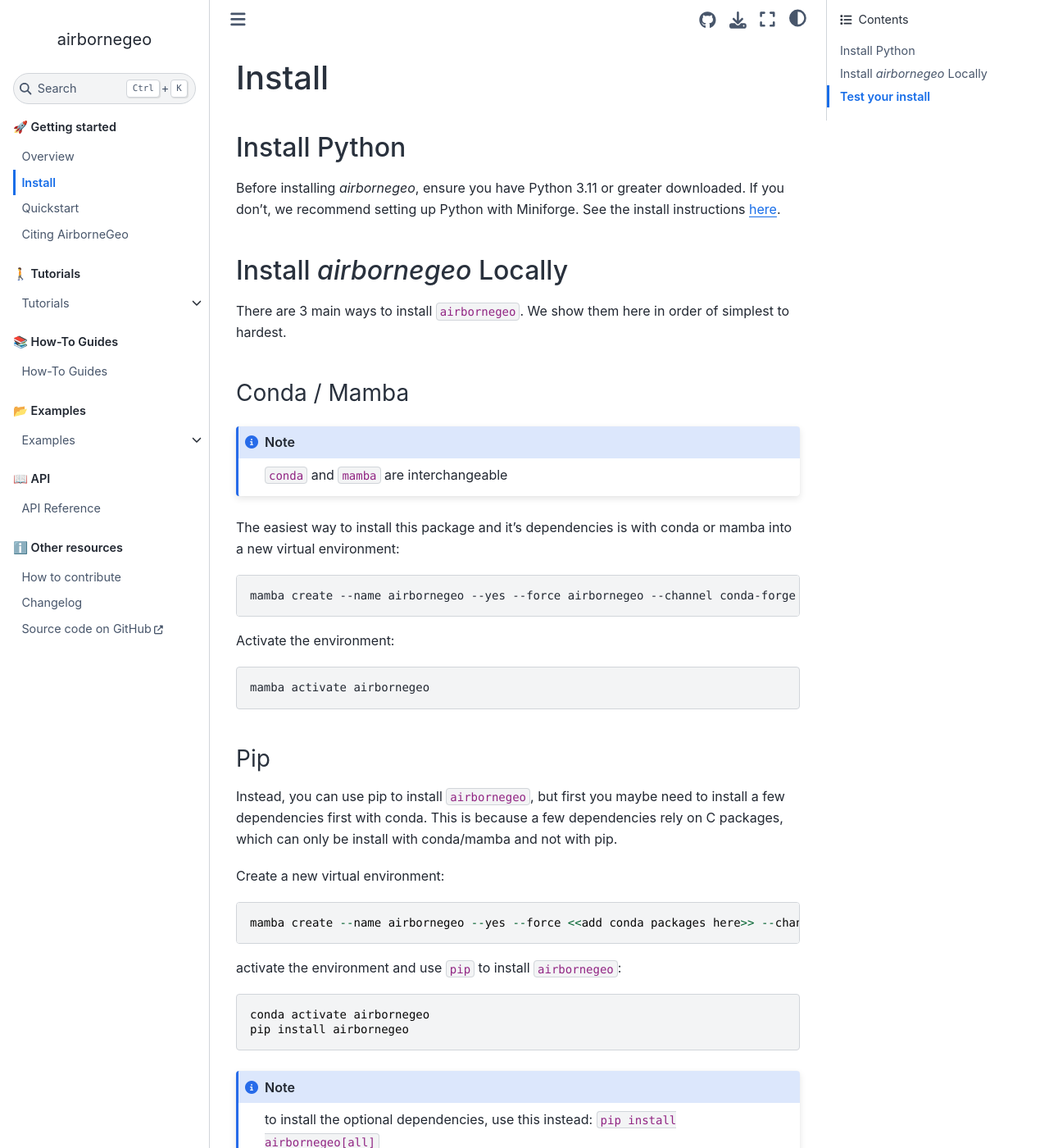
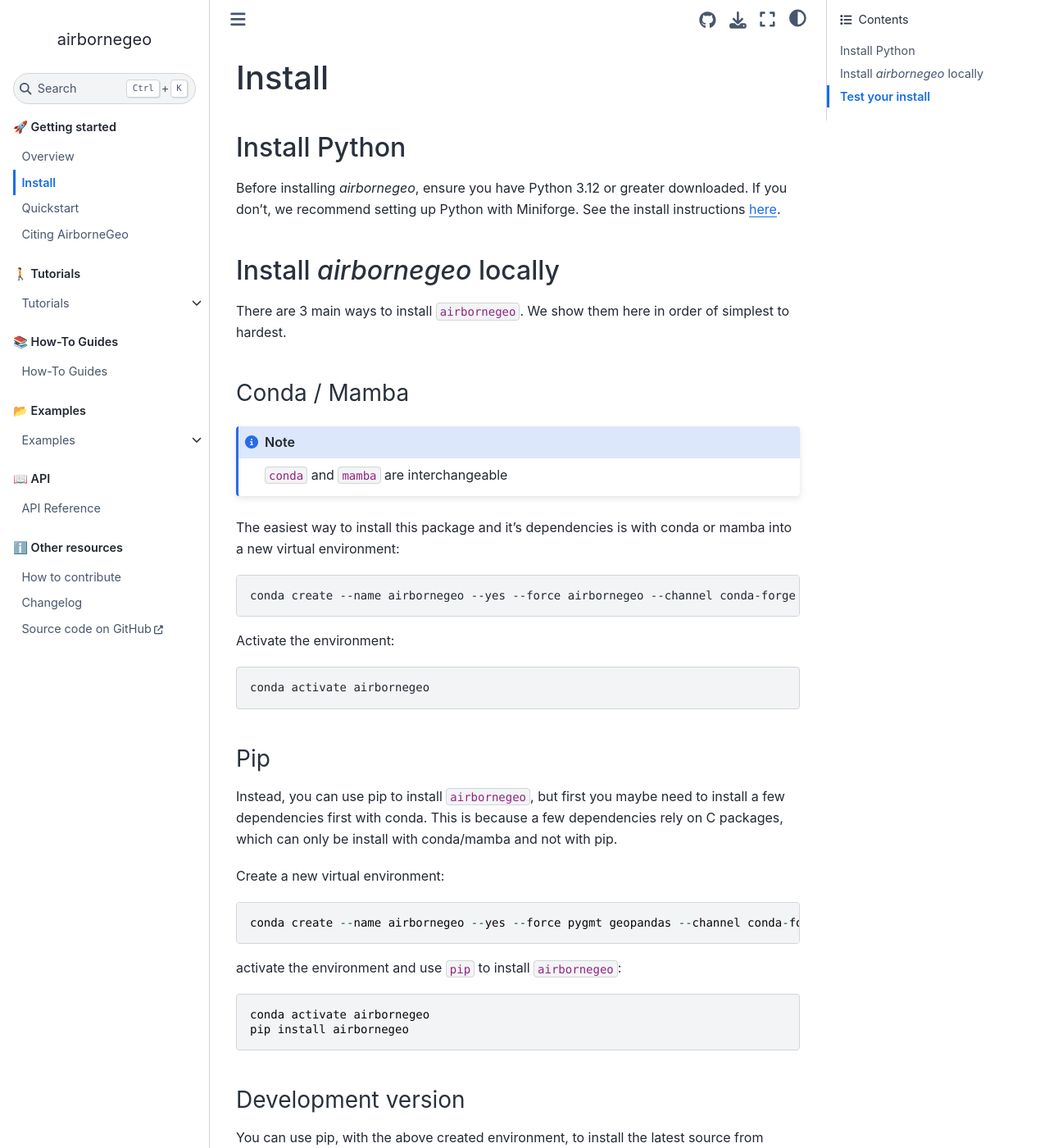
Before and after one commit to GeoToolkits/airbornegeo, a Sphinx documentation site: the page built from docs/install.md, in a window 1280 px wide and 1400 px high. Shown: the whole window at 82% size. Built offline with Sphinx 7.4.7 and the Sphinx Book theme 1.1.4, drawn with Linux system fonts in a browser that asks for light colours; pages that are not in the unit, such as notebooks, are missing from menus.

Commit message:
fixing the docs

````diff
--- a/docs/api/airbornegeo.rst
+++ b/docs/api/airbornegeo.rst
@@ -50,7 +50,5 @@
 .. autosummary::
     :toctree: generated/
 
-    add_intersections
-    calculate_intersection_weights
     calculate_misties
     update_intersections_with_eq_sources
--- a/docs/conf.py
+++ b/docs/conf.py
@@ -8,14 +8,16 @@
 
 extensions = [
     "myst_parser",
-    "sphinx.ext.autodoc",
+    "sphinx.ext.autosummary",
     "sphinx.ext.intersphinx",
     "sphinx.ext.mathjax",
     "sphinx.ext.napoleon",
     "sphinx_autodoc_typehints",
     "sphinx_copybutton",
-    # "sphinx.ext.viewcode",
+    "sphinx.ext.viewcode",
     "nbsphinx",
+    # "sphinxcontrib.bibtex",
+    "sphinx_design",
     # githubpages just adds a .nojekyll file
     "sphinx.ext.githubpages",
 ]
@@ -59,11 +61,11 @@
 ]
 
 always_document_param_types = True
-# add_module_names = False
-# add_function_parentheses = False
+add_module_names = False
+add_function_parentheses = False
 
 
-nbsphinx_execute = "auto"
+nbsphinx_execute = "never"
 
 nbsphinx_execute_arguments = [
     "--InlineBackend.figure_formats={'png2x'}",
@@ -95,5 +97,4 @@
     "use_repository_button": True,
     "use_download_button": True,
     "home_page_in_toc": False,
-    "version_selector": True,
 }
--- a/docs/install.md
+++ b/docs/install.md
@@ -2,11 +2,11 @@
 
 ## Install Python
 
-Before installing _airbornegeo_, ensure you have Python 3.11 or greater downloaded.
+Before installing _airbornegeo_, ensure you have Python 3.12 or greater downloaded.
 If you don't, we recommend setting up Python with Miniforge.
 See the install instructions [here](https://github.com/conda-forge/miniforge).
 
-## Install _airbornegeo_ Locally
+## Install _airbornegeo_ locally
 
 There are 3 main ways to install `airbornegeo`. We show them here in order of simplest to hardest.
 
@@ -18,11 +18,11 @@
 
 The easiest way to install this package and it's dependencies is with conda or mamba into a new virtual environment:
 
-    mamba create --name airbornegeo --yes --force airbornegeo --channel conda-forge
+    conda create --name airbornegeo --yes --force airbornegeo --channel conda-forge
 
 Activate the environment:
 
-    mamba activate airbornegeo
+    conda activate airbornegeo
 
 ### Pip
 
@@ -32,7 +32,7 @@
 Create a new virtual environment:
 
 ```
-mamba create --name airbornegeo --yes --force <<add conda packages here>> --channel conda-forge
+conda create --name airbornegeo --yes --force pygmt geopandas --channel conda-forge
 ```
 
 activate the environment and use `pip` to install `airbornegeo`:
@@ -40,11 +40,6 @@
 ```
 conda activate airbornegeo
 pip install airbornegeo
-```
-
-```{note}
-to install the optional dependencies, use this instead:
-`pip install airbornegeo[all]`
 ```
 
 ### Development version
--- a/noxfile.py
+++ b/noxfile.py
@@ -52,12 +52,12 @@
     session.run("pytest", "--cov", *session.posargs)
 
 
-@nox.session(venv_backend="mamba", reuse_venv=True, default=False)
+@nox.session(reuse_venv=True, default=False)
 def docs(session: nox.Session) -> None:
     """
     Build the docs. Pass --non-interactive to avoid serving. First positional argument is the target directory.
     """
-    session.conda_install("geopandas")
+    # session.conda_install("geopandas")
     doc_deps = nox.project.dependency_groups(PROJECT, "docs")
     parser = argparse.ArgumentParser()
     parser.add_argument(
````
Also changed, not shown: 2 other files.
